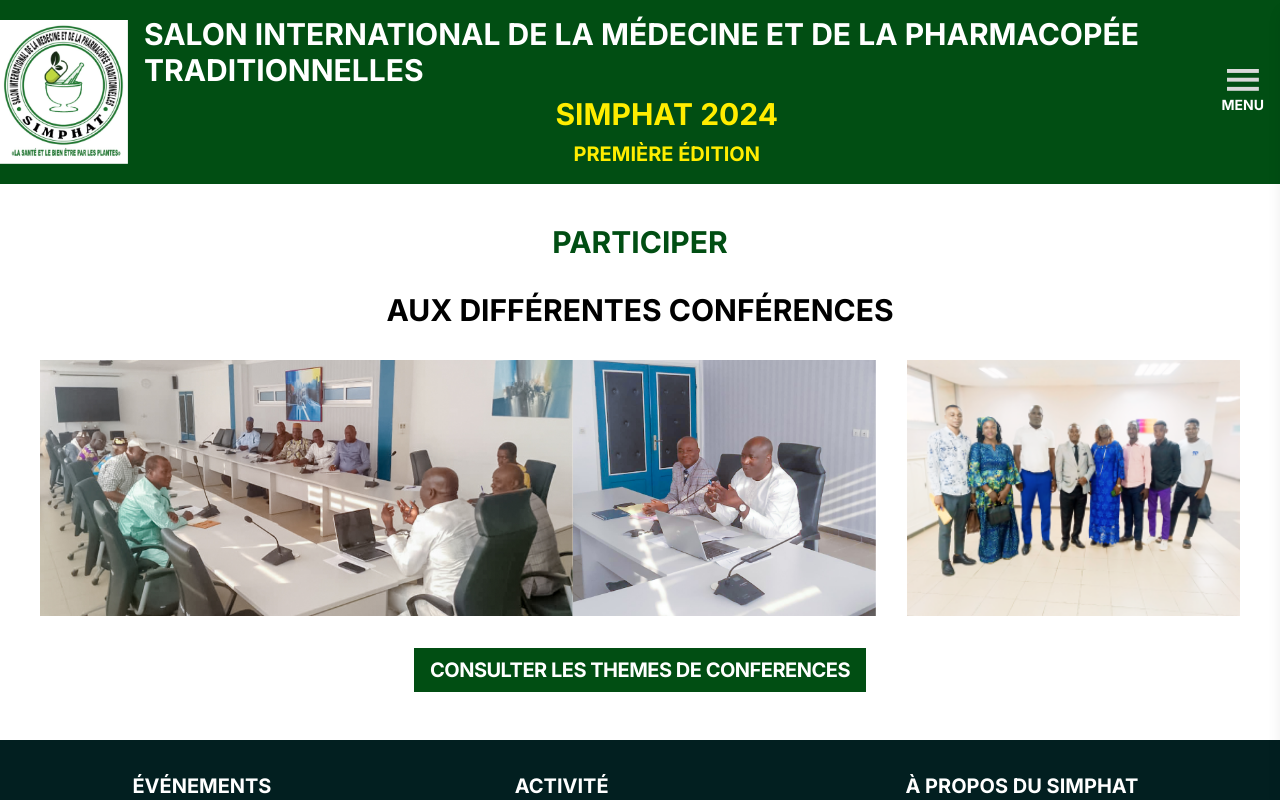
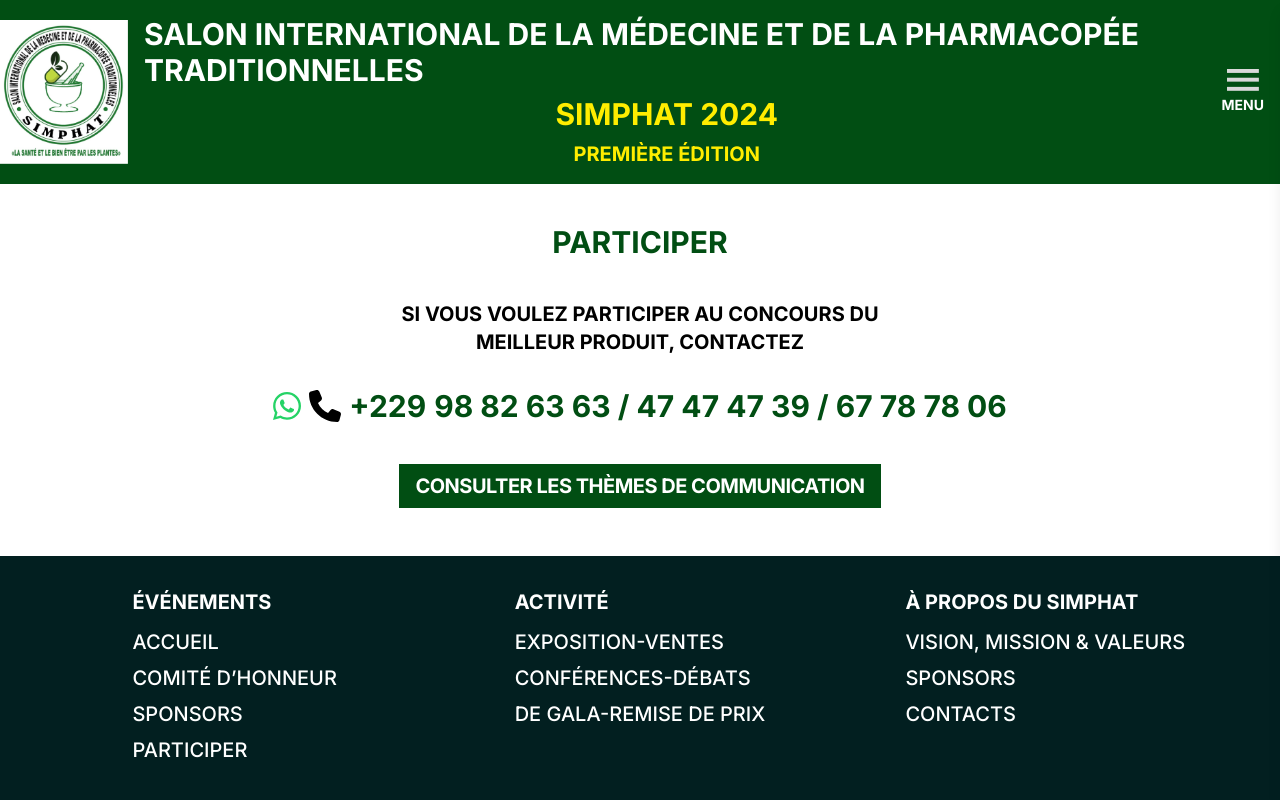
Before and after one commit to ALLAGBE1/simphat-front, a React (Vite) app: page /participer in a window 1280 px wide. Shown: the top 800 px of the page. Built offline with nearby package versions, Linux system fonts and the light colour scheme.

Commit message:
Update Participer view

```diff
--- a/src/components/Hero.jsx
+++ b/src/components/Hero.jsx
@@ -1,5 +1,5 @@
 
-import DrJustin from "../assets/forPages/DrJustin.png"
+import Bio3 from "../assets/forPages/Bio3.png"
 import MrTalon from "../assets/forPages/MrTalon.png"
 import Info from "./Info"
 import bgImage from "../assets/forPages/vegetables.png"
@@ -87,18 +87,18 @@
             </div>  */}
         </div>
 
-        <div className="flex flex-col-reverse sm:flex-row text-base sm:text-lg md:text-xl lg:text-2xl xl:text-2xl">
+        <div className="flex flex-col-reverse sm:flex-row text-base sm:text-lg md:text-xl lg:text-1xl xl:text-1xl">
             <div className="w-full sm:w-1/3 ">
                 <div className="flex flex-col items-center">
 
                     <div className="">
                         <img
-                            src={DrJustin}
-                            alt="Dr Justin"
+                            src={Bio3}
+                            alt="Bio"
                             className="max-w-full h-auto mx-auto sm:w-32 sm:h-32 md:w-48 md:h-48 lg:w-60 lg:h-60 xl:w-76 xl:h-76"
                             />
-                        <h2 className="text-customGreen text-center">Dr Justin NOUDEDJI</h2>
-                        <h3 className="text-customBlack text-center">Initiateur et Coordonnateur Général du SIMPHAT</h3>
+                        <h2 className="text-customGreen text-center">SEM Abdoulaye BIO TCHANE</h2>
+                        <h3 className="text-customBlack text-center">Ministre d’Etat chargé du Développement et de la Coordination de l’Action Gouvernementale, Parrain du SIMPHAT</h3>
                     </div>
 
                 </div>
--- a/src/components/HonoraryCommittee/HonoraryCommittee.jsx
+++ b/src/components/HonoraryCommittee/HonoraryCommittee.jsx
@@ -1,5 +1,5 @@
 import Hounkpatin from "../../assets/forPages/benjaminHounkpatin.png"
-import Bio from "../../assets/forPages/Bio.png"
+import Bio3 from "../../assets/forPages/Bio3.png"
 import '../../App.css';
 import DrJustin from "../../assets/forPages/DrJustin.png";
 
@@ -17,7 +17,7 @@
                 <div className="flex flex-col sm:flex-row bg-customGreen bg-opacity-20 rounded-tl-[40px] rounded-br-[40px] mb-5 sm:mb-10">
 
                     <div className="w-full md:w-1/2">
-                        <img src={Bio} alt="" className="max-w-full h-auto mx-auto sm:w-32 sm:h-32 md:w-48 md:h-48 lg:w-64 lg:h-64 xl:w-80 xl:h-80" />
+                        <img src={Bio3} alt="" className="max-w-full h-auto mx-auto sm:w-32 sm:h-32 md:w-48 md:h-48 lg:w-64 lg:h-64 xl:w-80 xl:h-80" />
                     </div>
 
                     <div className="w-full md:w-4/5 font-bold flex items-center ">
--- a/src/components/Participer/participer.jsx
+++ b/src/components/Participer/participer.jsx
@@ -1,8 +1,7 @@
-
-import reunion1 from "../../assets/forPages/reunion1.png";
-import reunion2 from "../../assets/forPages/reunion2.png";
-import paticipants from "../../assets/forPages/participants.png";
 import { Link } from 'react-router-dom';
+import { FontAwesomeIcon } from "@fortawesome/react-fontawesome";
+import { faPhone } from "@fortawesome/free-solid-svg-icons";
+import { faWhatsapp } from "@fortawesome/free-brands-svg-icons";
 
 
 
@@ -11,29 +10,18 @@
   return (
     <div className="container mx-auto p-10">
         <h2 className="text-base sm:text-lg md:text-xl lg:text-2xl xl:text-3xl text-customGreen font-bold text-center mb-8">PARTICIPER</h2>
-        <h2 className="text-base sm:text-lg md:text-xl lg:text-2xl xl:text-3xl text-black font-bold text-center mb-8">AUX DIFFÉRENTES CONFÉRENCES</h2>
-        <div className="flex flex-col sm:flex-row mb-5 justify-center">
-            <div className="w-full sm:w-4/5 flex justify-center mb-3 sm:mb-0">
-                <div className="">
-                    <img src={reunion1} alt="Réunion 1" className="max-w-full h-auto mx-auto sm:w-834 sm:h-32 md:w-834 md:h-48 lg:w-834 lg:h-64 xl:w-834 xl:h-834" />
-                </div>
-            </div>
+        {/* <h2 className="text-base sm:text-lg md:text-xl lg:text-2xl xl:text-3xl text-black font-bold text-center mb-8">AUX DIFFÉRENTES CONFÉRENCES</h2> */}
+        <p className="text-base sm:text-lg md:text-xl lg:text-1xl xl:text-1xl text-black font-bold text-center mt-10">SI VOUS VOULEZ PARTICIPER AU CONCOURS DU<br /> MEILLEUR PRODUIT, CONTACTEZ</p>
 
-            <div className="w-full sm:w-1/2 flex mb-3 sm:mb-0">
-                <div className="flex items-start">
-                    <img src={reunion2} alt="Réunion 2" className="max-w-full h-auto mx-auto sm:w-443 sm:h-32 md:w-443 md:h-48 lg:w-443 lg:h-64 xl:w-443 xl:h-443" />
-                </div>
-            </div>
-
-            <div className="w-full sm:w-1/2 flex mb-3 sm:mb-0">
-                <div className="flex items-start">
-                    <img src={paticipants} alt="Réunion 2" className="max-w-full h-auto mx-auto sm:w-443 sm:h-32 md:w-443 md:h-48 lg:w-443 lg:h-64 xl:w-443 xl:h-443" />
-                </div>
-            </div>
-
+        <div className="flex flex-row gap-2 items-center justify-center mt-8">
+            <FontAwesomeIcon icon={faWhatsapp} color="#25D366" size="2x" />
+            <FontAwesomeIcon icon={faPhone} color="black" size="2x" />
+            <p className="text-base sm:text-lg md:text-xl lg:text-2xl xl:text-3xl text-customGreen font-bold flex items-center">
+              <span className="mr-2">+229 </span> 98 82 63 63 / 47 47 47 39 / 67 78 78 06
+            </p>
         </div>
 
-        <div className="flex flex-col sm:flex-row text-base sm:text-lg md:text-xl lg:text-2xl xl:text-3xl mt-8">
+        <div className="flex flex-col sm:flex-row text-base sm:text-lg md:text-xl lg:text-2xl xl:text-3xl mt-10">
 
             <div className="w-full flex justify-center">
                 <div
@@ -49,7 +37,7 @@
                     <Link to="/themeConferences">
                         <h2
                             >
-                            CONSULTER LES THEMES DE CONFERENCES
+                            CONSULTER LES THÈMES DE COMMUNICATION
                         </h2>
                     </Link>
                 </div>
```
Also changed, not shown: src/assets/forPages/Bio3.png (added), src/assets/forPages/DrJustin.png.
